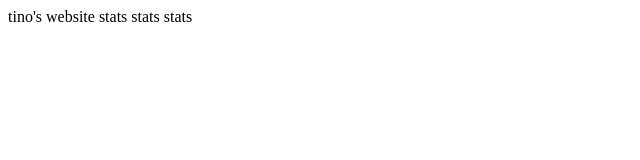
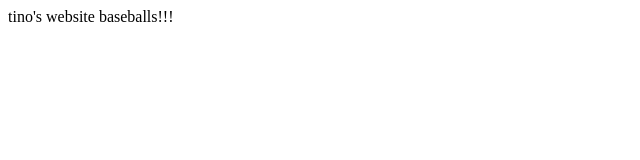
Before and after one commit to tinoganacias/first-repo, a plain HTML site: page index.html in a window 1280 px wide. Shown: the full height of the page, 0-640 px from the left. Drawn offline with Linux system fonts and the light colour scheme.

Commit message:
baseballs

```diff
--- a/index.html
+++ b/index.html
@@ -5,6 +5,6 @@
 </head>
 <body>
     <hi>tino's website</hi>
-    stats stats stats
+    baseballs!!!
 </body>
 </html>
```
